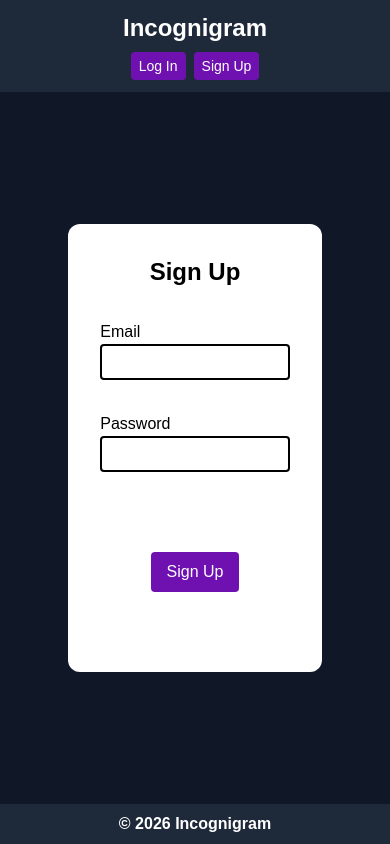
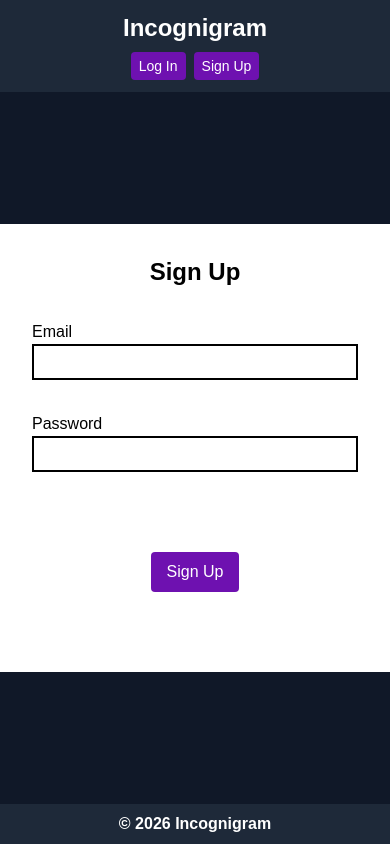
Before and after one commit to nathaniel-knerr/incognigram, a Next.js app: page /sign-up in a window 390 px wide. Built offline with nearby package versions, Linux system fonts and the light colour scheme; no server answers.

Commit message:
Added mobile friendly inputs and textareas

```diff
--- a/app/globals.css
+++ b/app/globals.css
@@ -3,3 +3,10 @@
 body {
   font-family: Arial, Helvetica, sans-serif;
 }
+
+input:-webkit-autofill,
+input:-webkit-autofill:hover,
+input:-webkit-autofill:focus,
+input:-webkit-autofill:active {
+    -webkit-box-shadow: 0 0 0 1000px white inset;
+}
--- a/app/log-in/page.tsx
+++ b/app/log-in/page.tsx
@@ -26,16 +26,16 @@ export default function LogIn() {
     return(
         <>
             <main className="flex-1 flex flex-col items-center justify-center bg-gray-900">
-                <form onSubmit={handleSubmit} className="w-[65%] flex flex-col items-center bg-white p-4 m-4 rounded-xl">
+                <form onSubmit={handleSubmit} className="w-full md:w-[65%] flex flex-col items-center bg-white p-4 m-4 md:rounded-2xl">
                     <h2 className="text-2xl text-black font-bold p-4">Log In</h2>
-                    <div className="flex flex-col p-4">
+                    <div className="w-full md:w-[65%] flex flex-col p-4">
                         <label htmlFor="log-in-email" className="text-md">Email</label>
-                        <input id="log-in-email" type="email" value={email} onChange={(e) => setEmail(e.target.value)} className="w-full text-md p-1 border-2 border-grey-900 rounded-sm"/>
+                        <input id="log-in-email" type="email" value={email} onChange={(e) => setEmail(e.target.value)} className="w-full text-md p-1 border-2 border-black rounded-sm"/>
                     </div>
 
-                    <div className="flex flex-col p-4">
+                    <div className="w-full md:w-[65%] flex flex-col p-4">
                         <label htmlFor="log-in-password" className="text-md">Password</label>
-                        <input id="log-in-password" type="password" value={password} onChange={(p) => setPassword(p.target.value)} className="w-full text-md p-1 border-2 border-grey-900 rounded-sm"/>
+                        <input id="log-in-password" type="password" value={password} onChange={(p) => setPassword(p.target.value)} className="w-full text-md p-1 border-2 border-black rounded-sm"/>
                     </div>
 
                     <button type="submit" className="flex flex-col items-center justify-center text-md text-white bg-purple-800 m-16 p-2 px-4 rounded-sm">Log In</button>
--- a/app/profile/page.tsx
+++ b/app/profile/page.tsx
@@ -87,9 +87,9 @@ export default function Profile() {
     <>
       <main onSubmit={handleSubmit} className="flex-1 flex flex-col items-center bg-gray-900">
         <section className="w-full flex flex-col items-center">
-            <form className="bg-white w-[65%] p-4 m-4 flex flex-col items-center justify-center">
+            <form className="bg-white w-full md:w-[65%] p-4 m-4 flex flex-col items-center justify-center">
                 <h2 className="text-2xl text-black font-bold p-4">Create Post</h2>
-                <textarea onChange={(e) => updatePostArea(e.target)} className="w-full text-md h-10 p-2 border-2 border-gray-900 resize-none overflow-hidden" placeholder="What's on your mind?"/>
+                <textarea onChange={(e) => updatePostArea(e.target)} className="w-full md:w-[65%] text-md h-10 p-2 border-2 border-gray-900 resize-none overflow-hidden" placeholder="What's on your mind?"/>
                 <button type="submit" className="flex flex-col items-center justify-center text-md text-white bg-purple-800 m-4 p-2 px-4 rounded-sm">Post</button>
             </form>
         </section>
--- a/app/sign-up/page.tsx
+++ b/app/sign-up/page.tsx
@@ -28,16 +28,16 @@ export default function SignUp() {
     return(
         <>
             <main className="flex-1 flex flex-col items-center justify-center bg-gray-900">
-                <form onSubmit={handleSubmit} className="w-[65%] flex flex-col items-center bg-white p-4 m-4 rounded-xl">
+                <form onSubmit={handleSubmit} className="w-full md:w-[65%] flex flex-col items-center bg-white p-4 m-4 md:rounded-2xl">
                     <h2 className="text-2xl text-black font-bold p-4">Sign Up</h2>
-                    <div className="flex flex-col p-4">
+                    <div className="w-full md:w-[65%] flex flex-col p-4">
                         <label htmlFor="sign-up-email" className="text-md">Email</label>
-                        <input id="sign-up-email" type="email" value={email} onChange={(e) => setEmail(e.target.value)} className="w-full text-md p-1 border-2 border-grey-900 rounded-sm"/>
+                        <input id="sign-up-email" type="email" value={email} onChange={(e) => setEmail(e.target.value)} className="w-full text-md p-1 border-2 border-black"/>
                     </div>
 
-                    <div className="flex flex-col p-4">
+                    <div className="w-full md:w-[65%] flex flex-col p-4">
                         <label htmlFor="sign-up-password" className="text-md">Password</label>
-                        <input id="sign-up-password" type="password" value={password} onChange={(p) => setPassword(p.target.value)} className="w-full text-md p-1 border-2 border-grey-900 rounded-sm"/>
+                        <input id="sign-up-password" type="password" value={password} onChange={(p) => setPassword(p.target.value)} className="w-full text-md p-1 border-2 border-black"/>
                     </div>
 
                     <button type="submit" className="flex flex-col items-center justify-center text-md text-white bg-purple-800 m-16 p-2 px-4 rounded-sm">Sign Up</button>
--- a/components/PostCard.tsx
+++ b/components/PostCard.tsx
@@ -225,7 +225,7 @@ export default function PostCard({ post }: { post: Post }) {
                 postDeleted || loading ?
                 <></>
                 :
-                <article className="bg-white w-[65%] flex flex-col justify-center items-center p-4 m-4 rounded-xl">
+                <article className="bg-white w-[65%] flex flex-col justify-center items-center p-4 m-4 rounded-4xl rounded-tl-none">
                     <div className="w-full flex flex-row justify-start">
                         <span className="text-sm italic p-2">
                                 {
```
